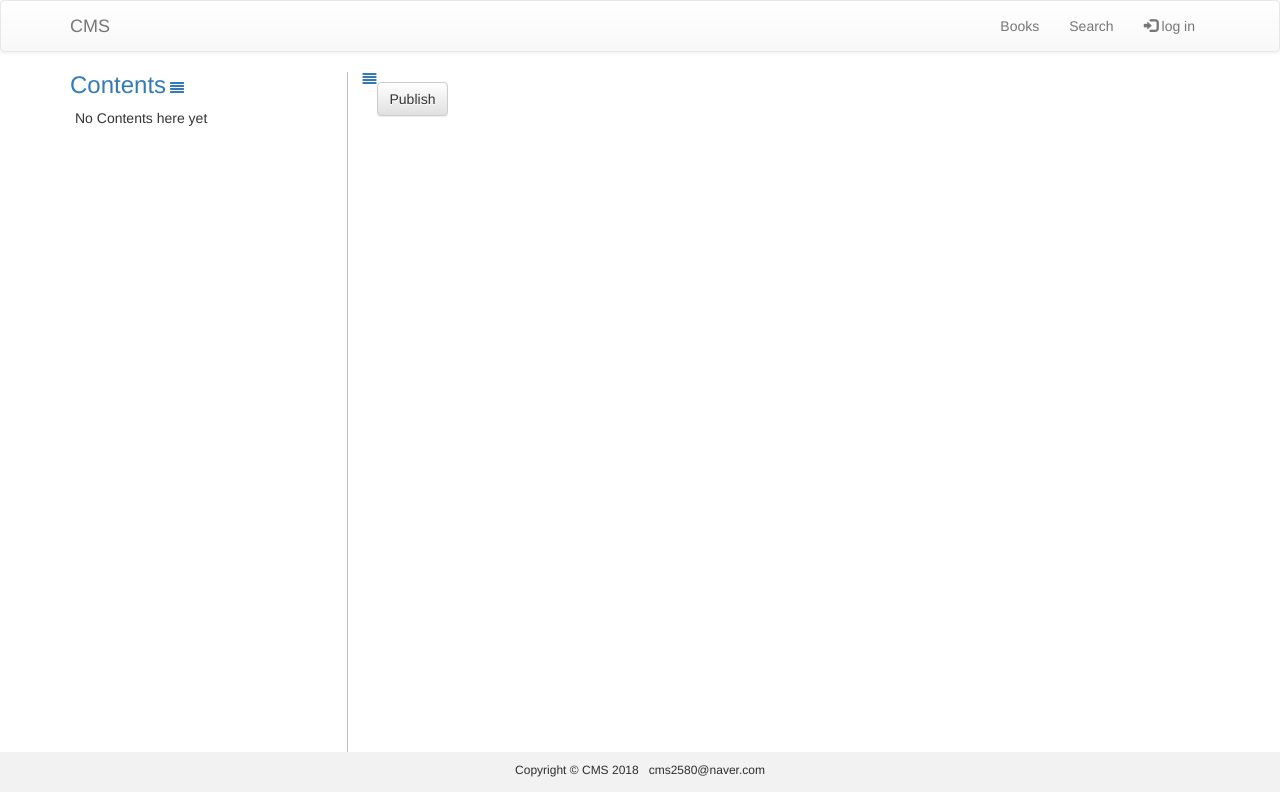
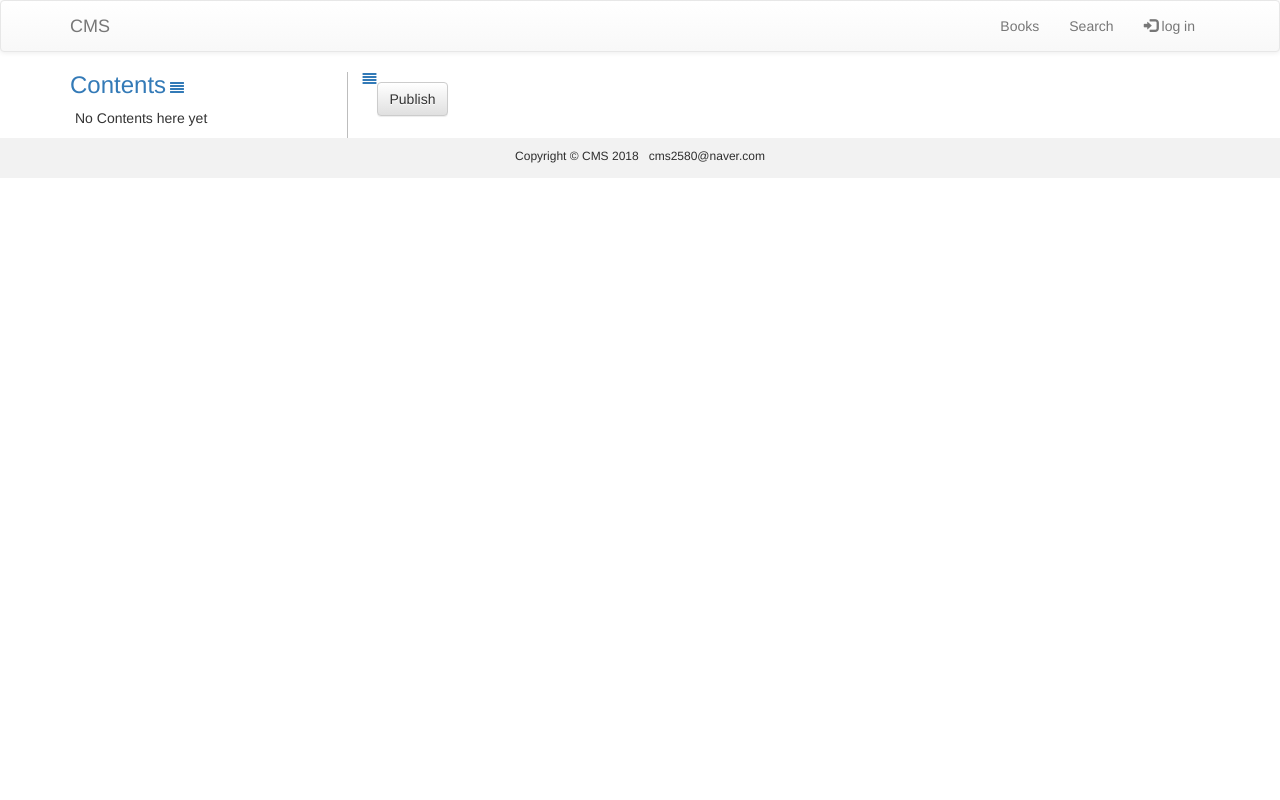
Before and after one commit to choimyungsu/my-first-blog, a Django app: template blog/templates/blog/book_detail.html in a window 1280 px wide. Run offline with Django 3.2, Linux system fonts and the light colour scheme; the template is opened without the code that fills it, so the values that code supplies are empty; some libraries are stand-ins or nearby versions.

Commit message:
book leftmenu

```diff
--- a/blog/templates/blog/book_detail.html
+++ b/blog/templates/blog/book_detail.html
@@ -3,7 +3,7 @@
 {% block content %}
 <div class="container">
     <div class="row" style="margin-top:0;">
-        <div class="col-sm-3" id="leftmenuinner" style="margin-top:0;overflow-y:auto; border-right:1px solid #BDBDBD">
+        <div class="col-sm-3" style="margin-top:0;overflow-y:auto; border-right:1px solid #BDBDBD">
             <h3 style="text-align:left; margin-top:0;display: inline-block;">
                 <a href="{% url 'book_detail' pk=book.pk %}">Contents</a>
             </h3>
```
